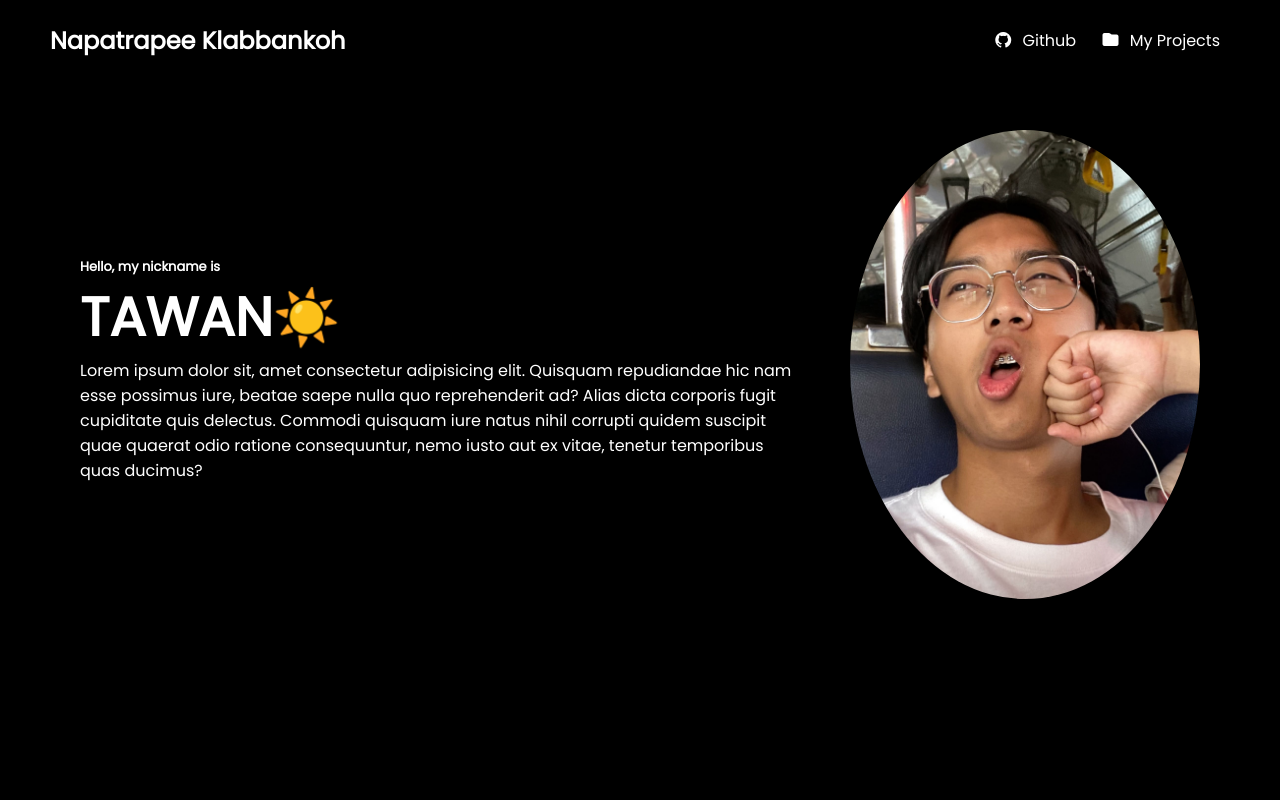
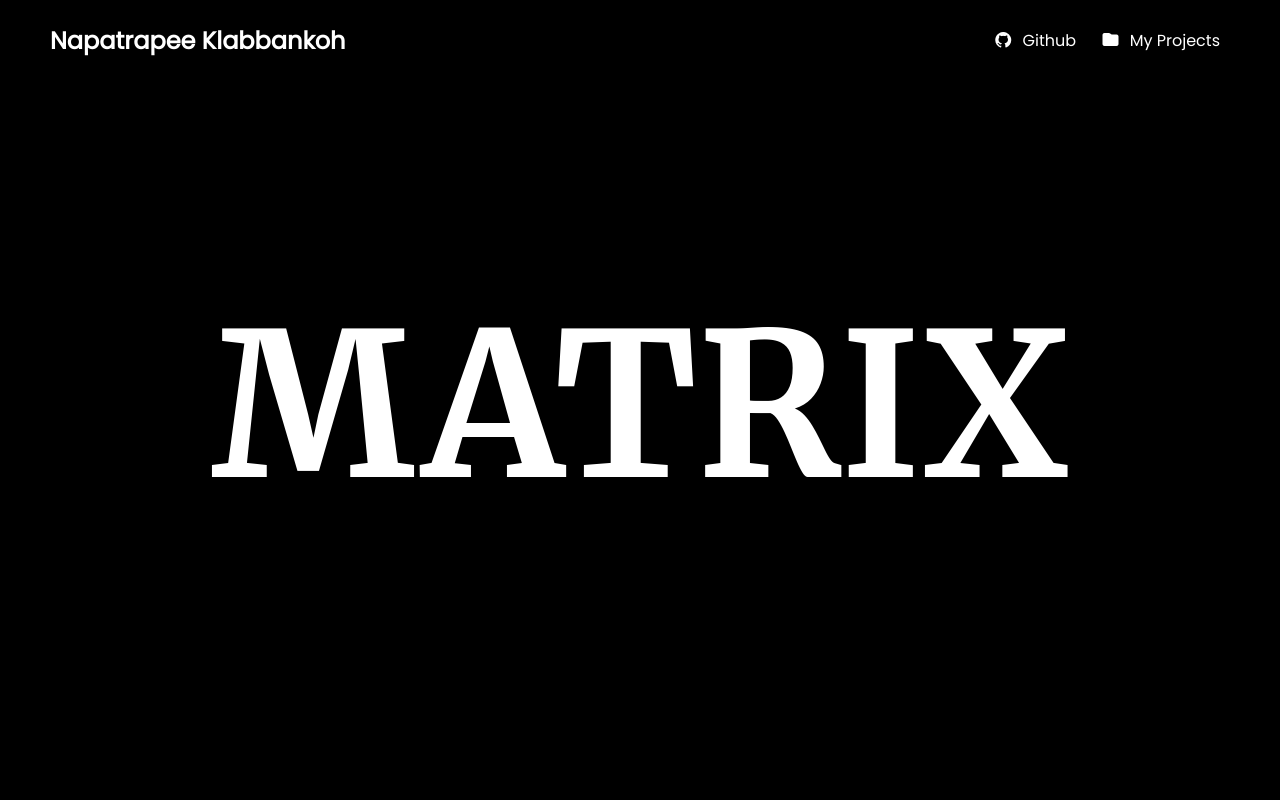
Before and after one commit to Ricebeater/My_Portfolio_Website, a plain HTML site: page index.html in a window 1280 px wide. Shown: the top 800 px of the page. Drawn offline with Linux system fonts and the light colour scheme.

Commit message:
embed font

```diff
--- a/index.html
+++ b/index.html
@@ -7,6 +7,9 @@
     <link rel="preconnect" href="https://fonts.googleapis.com">
     <link rel="preconnect" href="https://fonts.gstatic.com" crossorigin>
     <link href="https://fonts.googleapis.com/css2?family=Fugaz+One&family=Poppins&display=swap" rel="stylesheet">
+
+    <link rel="preconnect" href="https://fonts.gstatic.com" crossorigin>
+    <link href="https://fonts.googleapis.com/css2?family=Merriweather:ital,opsz,wght@0,18..144,300..900;1,18..144,300..900&display=swap" rel="stylesheet">
 
     <link rel="stylesheet" href="https://cdnjs.cloudflare.com/ajax/libs/font-awesome/7.0.1/css/all.min.css" integrity="sha512-2SwdPD6INVrV/lHTZbO2nodKhrnDdJK9/kg2XD1r9uGqPo1cUbujc+IYdlYdEErWNu69gVcYgdxlmVmzTWnetw==" crossorigin="anonymous" referrerpolicy="no-referrer" />
 
@@ -39,6 +42,10 @@
      </nav>
 
      <main>
+        <div class="text-title">
+            <h1>MATRIX</h1>
+        </div>
+
         <section class="hero-section">
             <div class="text">
                 <h3>Hello, my nickname is</h3>
--- a/style.css
+++ b/style.css
@@ -52,6 +52,17 @@ nav .right a{
 
 nav .right a span{
     margin-left: 5px;
+}
+/* TITLE */
+
+.text-title{
+    font-family: 'Merriweather',sans-serif;
+    font-size: 100px;
+    font-weight: 900;
+    text-align: center;
+    color: var(--text-color);
+    margin-top: 200px;
+    margin-bottom: 400px;
 }
 
 /* SECTION 1 : Hero */
```
